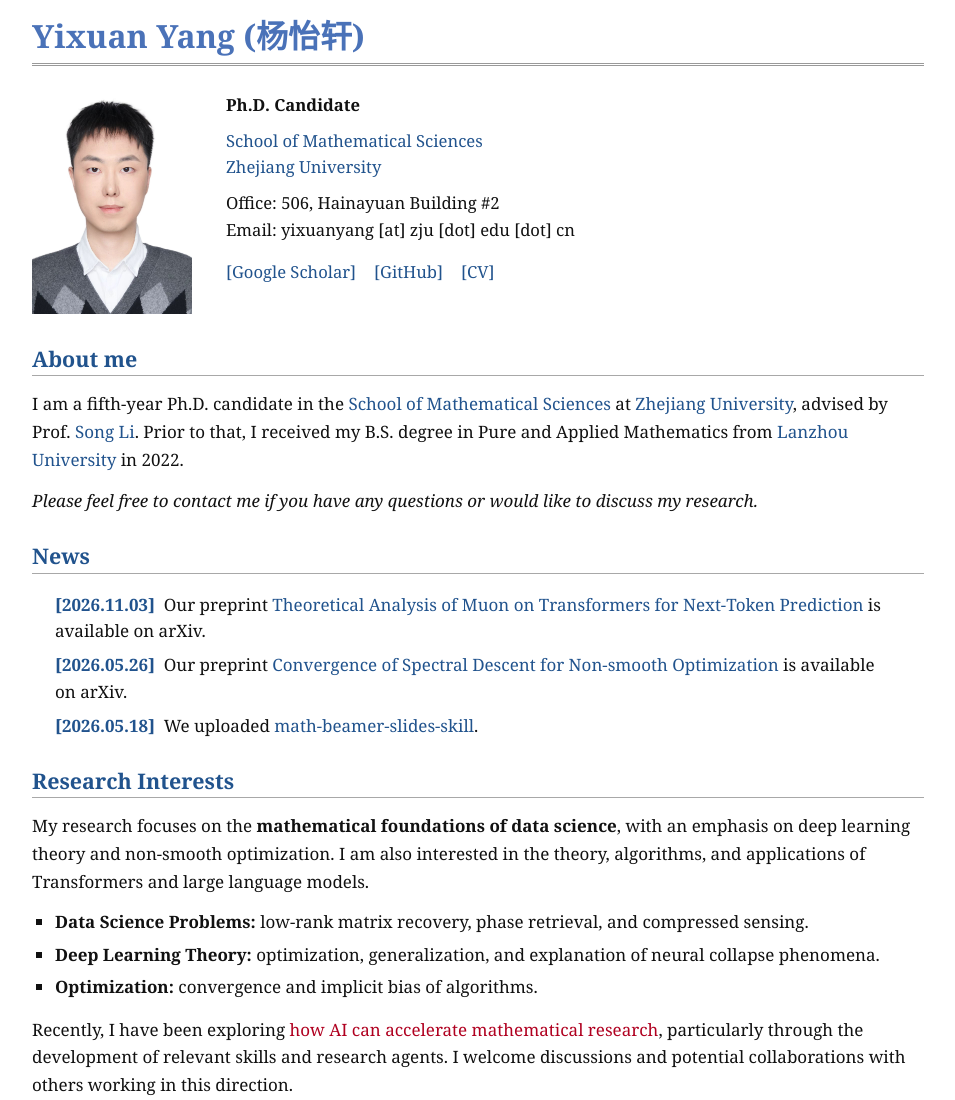
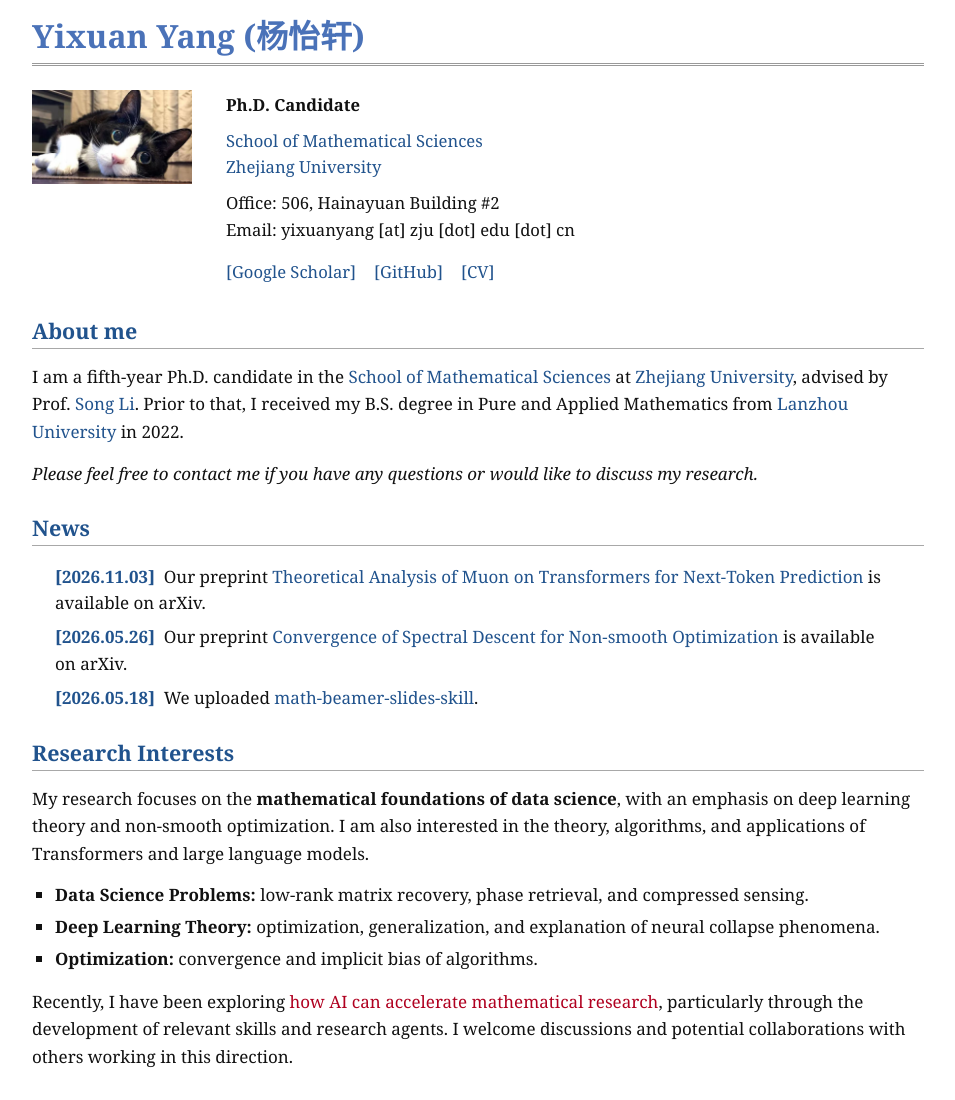
Before and after one commit to YixuanYang00/YixuanYang00.github.io, a plain HTML site: page index.html in a window 1280 px wide. Shown: the top 1100 px of the page, without its empty margins (162-1117 px from the left). Drawn offline with Linux system fonts and the light colour scheme.

Commit message:
Replace profile photo with cat image

```diff
--- a/index.html
+++ b/index.html
@@ -249,7 +249,7 @@ div#footer {
 <h1 class="page-title">Yixuan Yang <span lang="zh-CN">(杨怡轩)</span></h1>
 
 <div class="profile">
-  <img src="imgs/photo.jpg" alt="Yixuan Yang" class="profile-img" width="160" height="224" />
+  <img src="imgs/Cat.png" alt="Cat avatar" class="profile-img" width="660" height="388" />
   <div class="info-text">
     <p><strong>Ph.D. Candidate</strong></p>
     <p>
```
